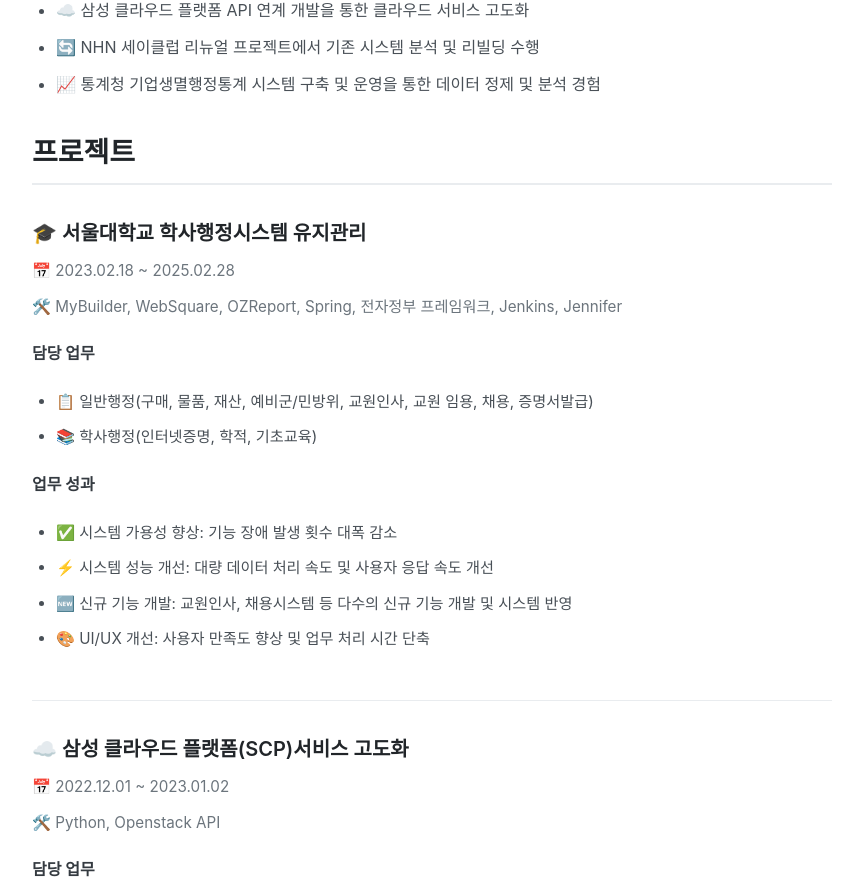
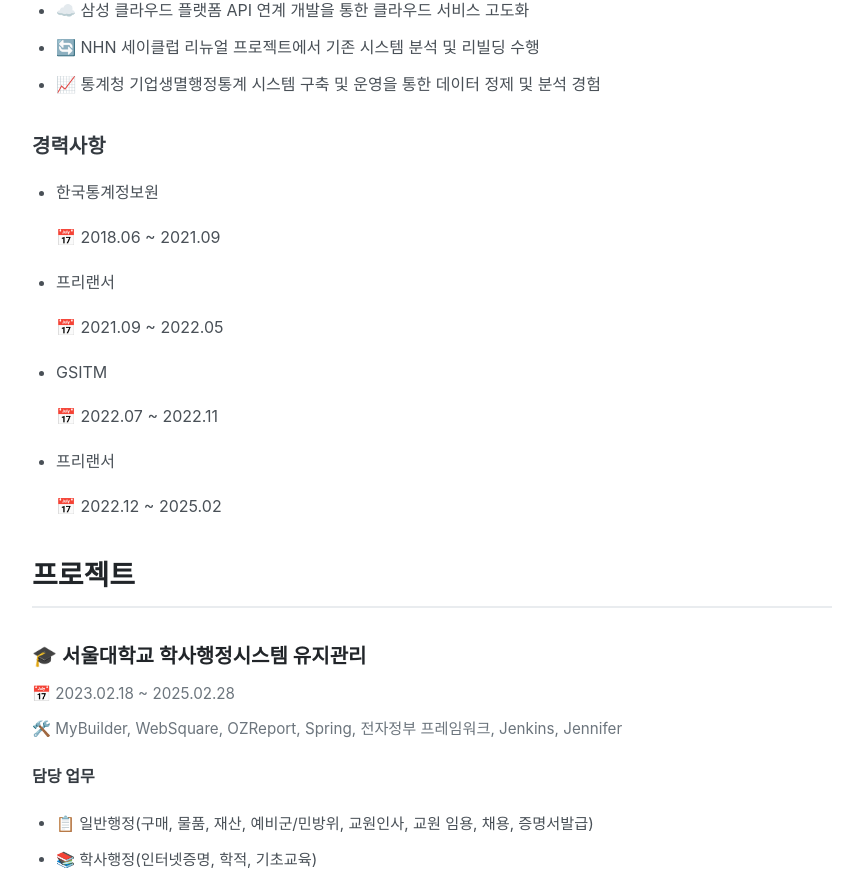
Before and after one commit to giminryu/portfolio, a React (Create React App) app: page / in a window 1280 px wide. Shown: the part 939-1835 px from the top of the page, without its empty margins (208-1071 px from the left). Built offline with nearby package versions, Linux system fonts and the light colour scheme.

Commit message:
v.0.1.12 career update

```diff
--- a/src/App.js
+++ b/src/App.js
@@ -51,6 +51,18 @@
             <li>☁️ 삼성 클라우드 플랫폼 API 연계 개발을 통한 클라우드 서비스 고도화</li>
             <li>🔄 NHN 세이클럽 리뉴얼 프로젝트에서 기존 시스템 분석 및 리빌딩 수행</li>
             <li>📈 통계청 기업생멸행정통계 시스템 구축 및 운영을 통한 데이터 정제 및 분석 경험</li>
+          </ul>
+
+          <h3>경력사항</h3>
+          <ul>
+            <li>한국통계정보원</li>
+            <p>📅 2018.06 ~ 2021.09</p>
+            <li>프리랜서</li>
+            <p>📅 2021.09 ~ 2022.05</p>
+            <li>GSITM</li>
+            <p>📅 2022.07 ~ 2022.11</p>
+            <li>프리랜서</li>
+            <p>📅 2022.12 ~ 2025.02</p>
           </ul>
         </section>
 
```
